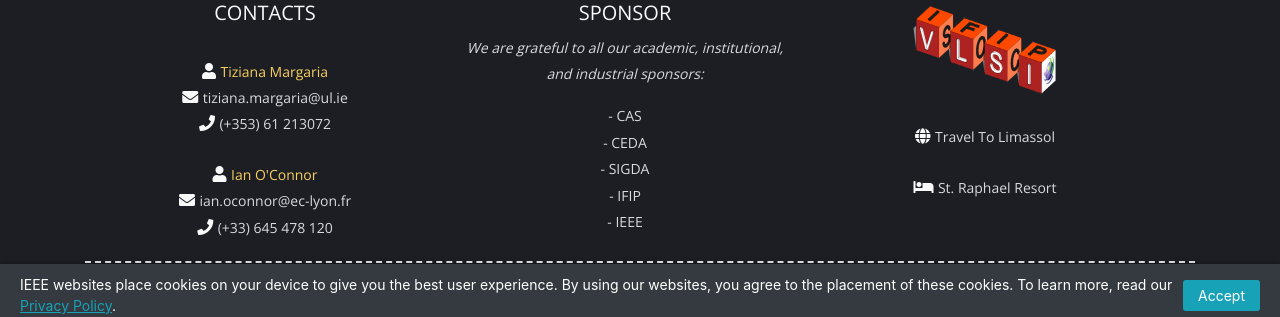
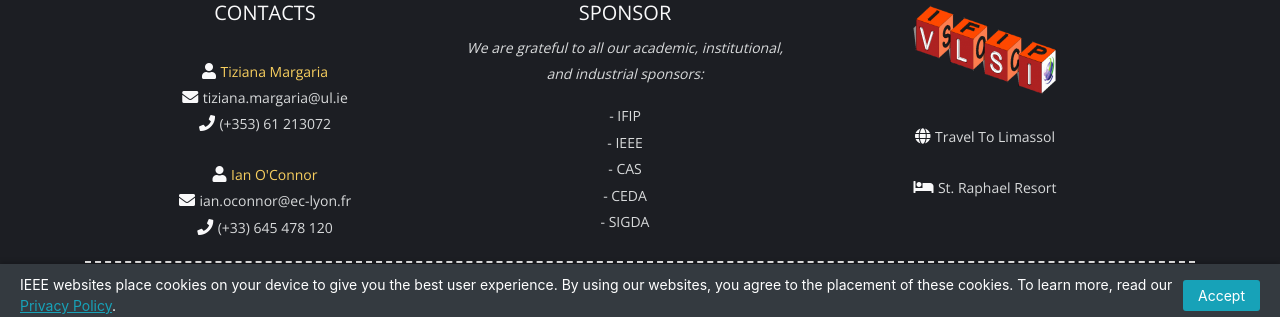
Before and after one commit to vlsi-soc/vlsi-soc, a Jekyll site: the page built from index.md, in a window 1280 px wide and 900 px high, scrolled down 4277 px. Shown: the part 574-891 px from the top of the window. Built offline with Jekyll 4.4.1, drawn with Linux system fonts in a browser that asks for light colours; nearby versions of some CDN libraries; part of the change alters nothing that is shown; grey boxes are pictures that could not be loaded.

```diff
--- a/_data/sponsors.yml
+++ b/_data/sponsors.yml
@@ -1,5 +1,15 @@
 # Sponsors and affiliated organizations
 sponsors:
+  - name: "IFIP"
+    full_name: "International Federation for Information Processing"
+    url: "http://www.ifip.org"
+    logo: "IFIP_r.png"
+
+  - name: "IEEE"
+    full_name: "Institute of Electrical and Electronics Engineers"
+    url: "https://www.ieee.org/index.html"
+    logo: "IEEE_r.png"
+
   - name: "CAS"
     full_name: "IEEE Circuits and Systems Society"
     url: "http://ieee-cas.org"
@@ -14,16 +24,6 @@ sponsors:
     full_name: "ACM Special Interest Group on Design Automation"
     url: "http://www.sigda.org"
     logo: "SIGDA_r.png"
-
-  - name: "IFIP"
-    full_name: "International Federation for Information Processing"
-    url: "http://www.ifip.org"
-    logo: "IFIP_r.png"
-
-  - name: "IEEE"
-    full_name: "Institute of Electrical and Electronics Engineers"
-    url: "https://www.ieee.org/index.html"
-    logo: "IEEE_r.png"
 
 # Partner institutions
 partners:
```
